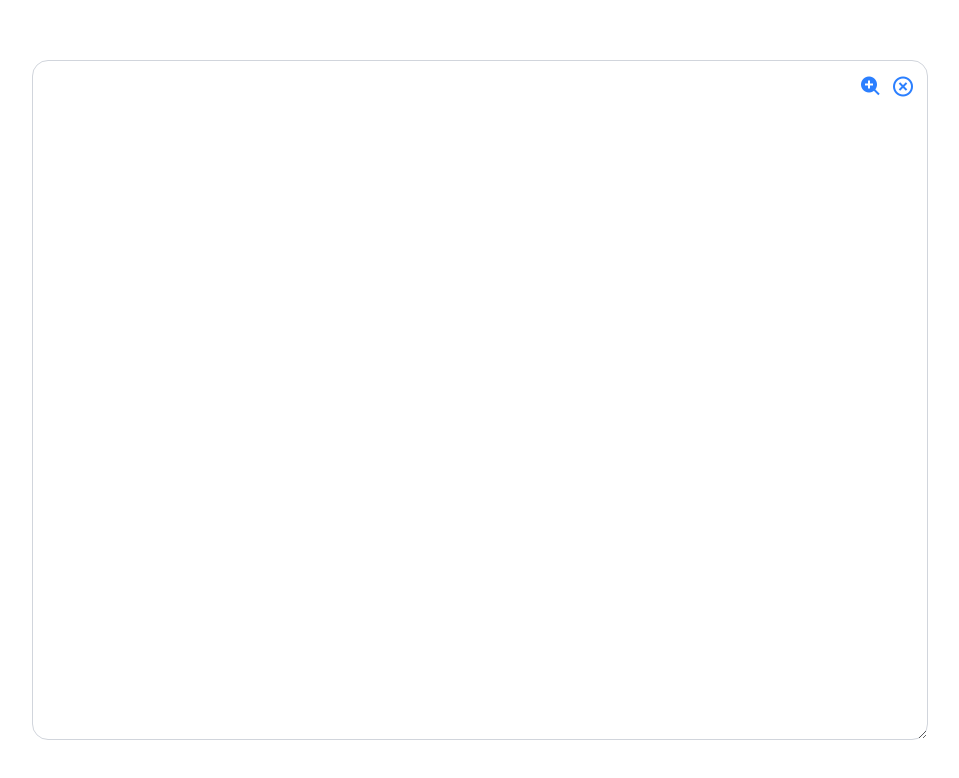
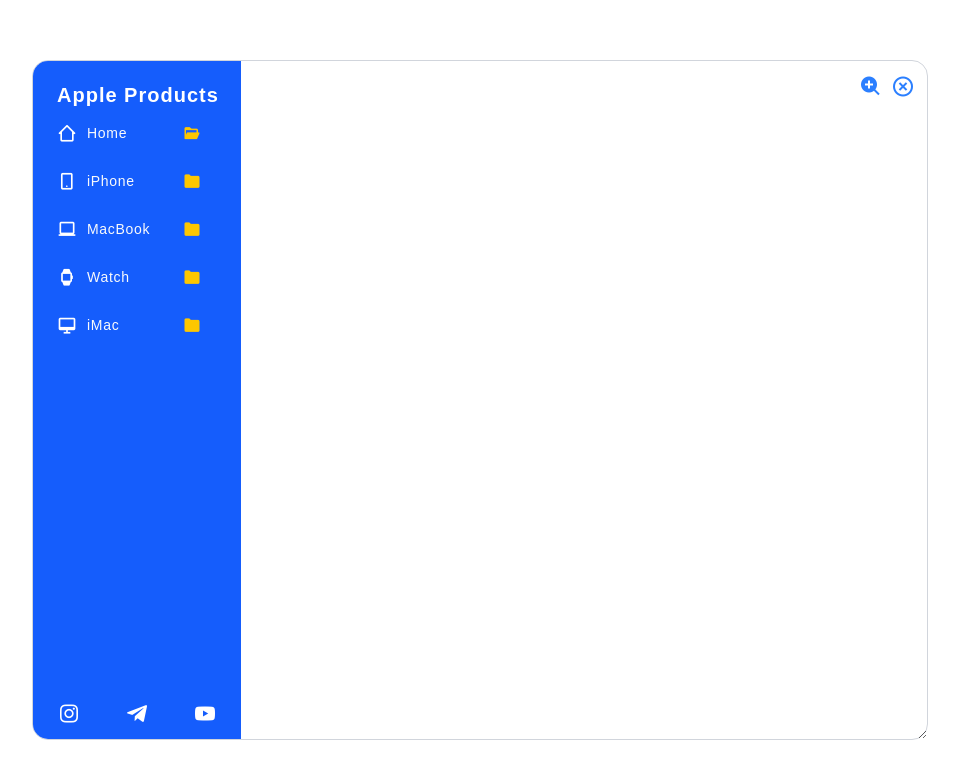
Before and after one commit to TemirovaAzima/Tailwind-Apple-Web, a React (Vite) app: page / in a window 1280 px wide. Shown: the top 778 px of the page, without its empty margins (160-1119 px from the left). Built offline with nearby package versions, Linux system fonts and the light colour scheme.

Commit message:
Navbar end

```diff
--- a/src/App.jsx
+++ b/src/App.jsx
@@ -1,11 +1,19 @@
 import Controls from "./components/Controls.jsx";
 import {useState} from "react";
+import Navbar from "./components/Navbar.jsx";
 
 export const App = () => {
     const [frameZoom, setFrameZoom] = useState(false);
+    const [activePage, setActivePage] = useState(0);
+
     const toggleZoom = () => {
         setFrameZoom(!frameZoom);
-    }
+    };
+
+    const handleNavClick = (pageIndex) =>{
+        setActivePage(pageIndex)
+    };
+
     return (
         <div className="w-full h-screen grid place-items-center">
             <div className={`${frameZoom ? 'min-w-[97vw] min-h-[97vh]' : 'min-w-[70vw] min-h-[85vh]'}
@@ -15,6 +23,7 @@
                 "`}
             >
                 <Controls toggleZoom={toggleZoom} frameZoom={frameZoom}/>
+                <Navbar activePage={activePage} handleNavClick={handleNavClick}/>
             </div>
         </div>
     )
--- /dev/null
+++ b/src/components/Navbar.jsx
@@ -0,0 +1,34 @@
+import React from 'react'
+import {navItems} from "../data/index.js";
+
+const Navbar = ({activePage,handleNavClick}) => {
+    return (
+        <div className="2xl:w-80 xl:w-52 w-44 h-full bg-blue-600 flex flex-col justify-between pt-5 pl-6 pb-14 md:pb-0">
+            <a href={"#"} className={"2xl:text-2xl xl:text-xl font-bold text-white tracking-wider"}>
+                Apple Products
+            </a>
+            <div className={"flex flex-col grow"}>
+                {navItems.map((item,index)=>(
+                    <a href={"#"} key={Math.random()} className={"xl:w-36 lg:w-34 w-30 flex items-center justify-between my-3.5 text-left cursor-pointer"}
+                    onClick={()=>handleNavClick(index)}>
+                    <i className={`${item.icon} text-xl text-white`}></i>
+                    <span className={"text-sm text-gray-50 mr-auto mx-2.5 tracking-wider"}>{item.label}</span>
+                    <i className={`text-lg text-yellow-400 ${activePage===index ? item.activeIcon : item.inactiveIcon}`}></i>
+                </a>
+                    ))}
+            </div>
+            <div className={'flex justify-between pr-6 pb-2'}>
+                <a href={"#"}>
+                    <i className='bx bxl-instagram text-2xl text-white'></i>
+                </a>
+                <a href={"#"}>
+                    <i className='bx bxl-telegram text-2xl text-white'></i>
+                </a>
+                <a href={"#"}>
+                    <i className='bx bxl-youtube text-2xl text-white'></i>
+                </a>
+            </div>
+        </div>
+    )
+}
+export default Navbar
--- /dev/null
+++ b/src/data/index.js
@@ -0,0 +1,165 @@
+export const navItems = [
+    {
+        label: 'Home',
+        icon: 'bx bx-home-alt-2',
+        activeIcon: 'bx bxs-folder-open',
+        inactiveIcon: 'bx bxs-folder',
+    },
+    {
+        label: 'iPhone',
+        icon: 'bx bx-mobile-alt',
+        activeIcon: 'bx bxs-folder-open',
+        inactiveIcon: 'bx bxs-folder',
+    },
+    {
+        label: 'MacBook',
+        icon: 'bx bx-laptop',
+        activeIcon: 'bx bxs-folder-open',
+        inactiveIcon: 'bx bxs-folder',
+    },
+    {
+        label: 'Watch',
+        icon: 'bx bxs-watch-alt',
+        activeIcon: 'bx bxs-folder-open',
+        inactiveIcon: 'bx bxs-folder',
+    },
+    {
+        label: 'iMac',
+        icon: 'bx bx-desktop',
+        activeIcon: 'bx bxs-folder-open',
+        inactiveIcon: 'bx bxs-folder',
+    },
+]
+
+export const items = [
+    { label: 'iPhone', img: 'images/iphone.jpg', pageIndex: 1 },
+    { label: 'MacBook', img: 'images/macbook.jpg', pageIndex: 2 },
+    { label: 'Smart Watch', img: 'images/watch.jpg', pageIndex: 3 },
+    { label: 'iMac', img: 'images/imac.png', pageIndex: 4 },
+]
+
+export const iphoneModels = [
+    {
+        name: 'iPhone 16 Pro Max',
+        description: 'The ultimate iPhone.',
+        price: 'From $1,099',
+        img: 'images/iphone16-pro-max.png',
+    },
+    {
+        name: 'iPhone 16 Plus',
+        description: 'A total powerhouse.',
+        price: 'From $799',
+        img: 'images/iphone16-plus.png',
+    },
+    {
+        name: 'iPhone 16',
+        description: 'As amazing as ever.',
+        price: 'From $799',
+        img: 'images/iphone16.png',
+    },
+]
+
+export const macbookModels = [
+    {
+        chip: 'M2',
+        price: 'From $999',
+        img: 'images/macbook-air-midnight-m2.jpg',
+        colors: [
+            { label: 'Space gray', bg: '#b2b5b8', img: 'images/macbook-air-spacegray-m2.jpg' },
+            { label: 'Gold', bg: '#f0e0d3', img: 'images/macbook-air-gold-m2.jpg' },
+            { label: 'Silver', bg: '#e0e2e1', img: 'images/macbook-air-silver-m2.jpg' },
+        ],
+        specs: ['8-Core CPU', '8-Core GPU', '16GB Unified Memory', '256GB SSD Storage'],
+        icon: 'images/apple-m2-icon.png',
+    },
+    {
+        chip: 'M3',
+        price: 'From $1,299',
+        img: 'images/macbook-air-space-gray-m3.jpg',
+        colors: [
+            { label: 'Midnight', bg: '#2e3641', img: 'images/macbook-air-midnight-m3.jpg' },
+            { label: 'Starlight', bg: '#f0e5d3', img: 'images/macbook-air-starlight-m3.jpg' },
+            { label: 'Space gray', bg: '#7d7e80', img: 'images/macbook-air-spacegray-m3.jpg' },
+            { label: 'Silver', bg: '#e3e4e6', img: 'images/macbook-air-silver-m3.jpg' },
+        ],
+        specs: ['8-Core CPU', '10-Core GPU', '24GB Unified Memory', '512GB SSD Storage'],
+        icon: 'images/apple-m3-icon.png',
+    },
+]
+
+export const watchModels = [
+    {
+        imgs: ['images/watch10-side.png', 'images/watch10.png'],
+        name: 'Apple Watch Series 10',
+        price: 'From $399',
+        desc: ['45mm or 41mm case size', '50m water resistant', 'Swimproof'],
+    },
+    {
+        imgs: ['images/watch-hermes-side.png', 'images/watch-hermes.png'],
+        name: 'Apple Watch Hermes',
+        price: 'From $1,149',
+        desc: ['44mm or 40mm case size', '50m water resistant', 'Swimproof'],
+    },
+    {
+        imgs: ['images/watch-se-side.png', 'images/watche-se.png'],
+        name: 'Apple Watch Se',
+        price: 'From $249',
+        desc: ['44mm case size', '10m water resistant', 'Swimproof'],
+    },
+]
+export const imacModels = [
+    {
+        label: 'Green',
+        bg: '#10505b',
+        images: {
+            side: 'images/imac/green-side.jpg',
+            front: 'images/imac/green-front.jpg',
+            back: 'images/imac/green-back.jpg',
+        },
+    },
+    {
+        label: 'Yellow',
+        bg: '#d48207',
+        images: {
+            side: 'images/imac/yellow-side.jpg',
+            front: 'images/imac/yellow-front.jpg',
+            back: 'images/imac/yellow-back.jpg',
+        },
+    },
+    {
+        label: 'Orange',
+        bg: '#e36942',
+        images: {
+            side: 'images/imac/orange-side.jpg',
+            front: 'images/imac/orange-front.jpg',
+            back: 'images/imac/orange-back.jpg',
+        },
+    },
+    {
+        label: 'Pink',
+        bg: '#b72c31',
+        images: {
+            side: 'images/imac/pink-side.jpg',
+            front: 'images/imac/pink-front.jpg',
+            back: 'images/imac/pink-back.jpg',
+        },
+    },
+    {
+        label: 'Purple',
+        bg: '#353a71',
+        images: {
+            side: 'images/imac/purple-side.jpg',
+            front: 'images/imac/purple-front.jpg',
+            back: 'images/imac/purple-back.jpg',
+        },
+    },
+    {
+        label: 'Silver',
+        bg: '#c7c8ca',
+        images: {
+            side: 'images/imac/silver-side.jpg',
+            front: 'images/imac/silver-front.jpg',
+            back: 'images/imac/silver-back.jpg',
+        },
+    },
+]
```
